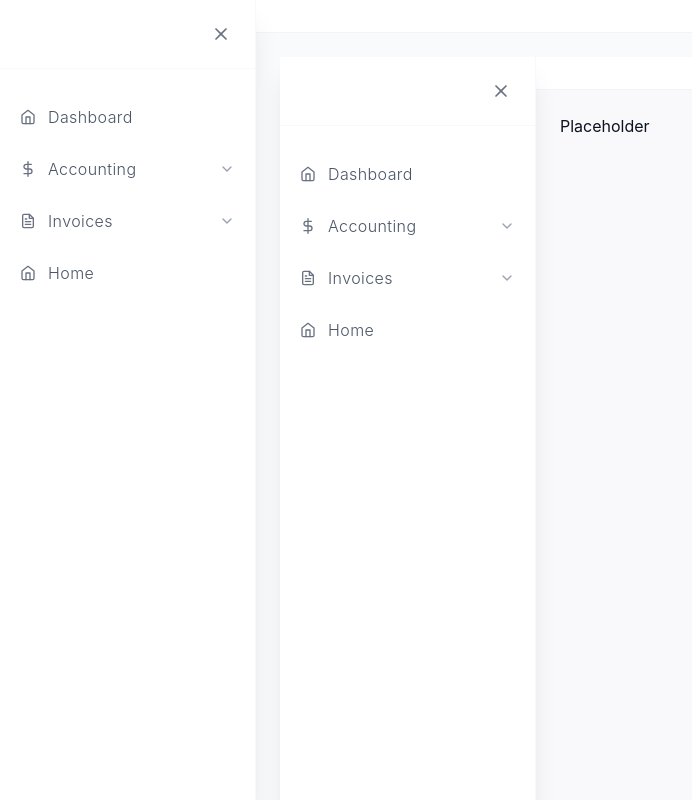
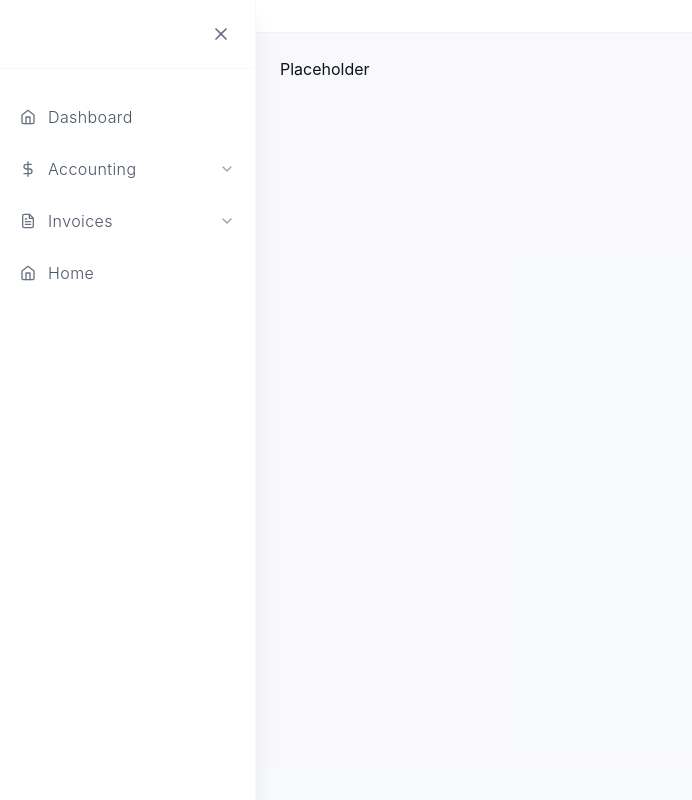
Before and after one commit to brito79/NVCCZZ, a Next.js app: page /ERP in a window 1280 px wide. Shown: the whole page, without its empty margins (0-692 px from the left). Built offline with nearby package versions, Linux system fonts and the light colour scheme.

Commit message:
Update page.tsx

```diff
--- a/app/ERP/page.tsx
+++ b/app/ERP/page.tsx
@@ -1,10 +1,9 @@
 // app/ERP/page.tsx
-import ERP from "./layout";
 
 export default function ERPRootPage() {
   return (
-    <ERP>
+
       <p>Placeholder</p>
-    </ERP>
+
   );
 }
```
